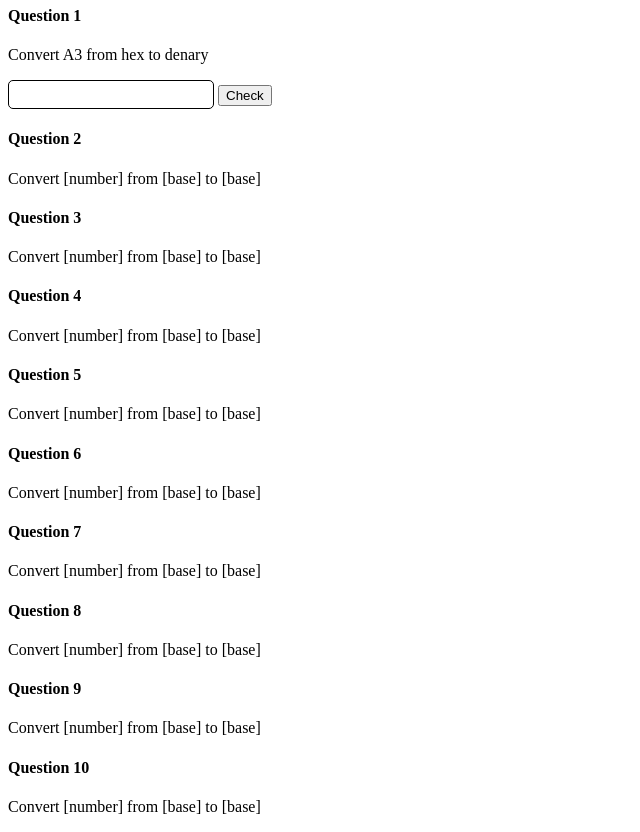
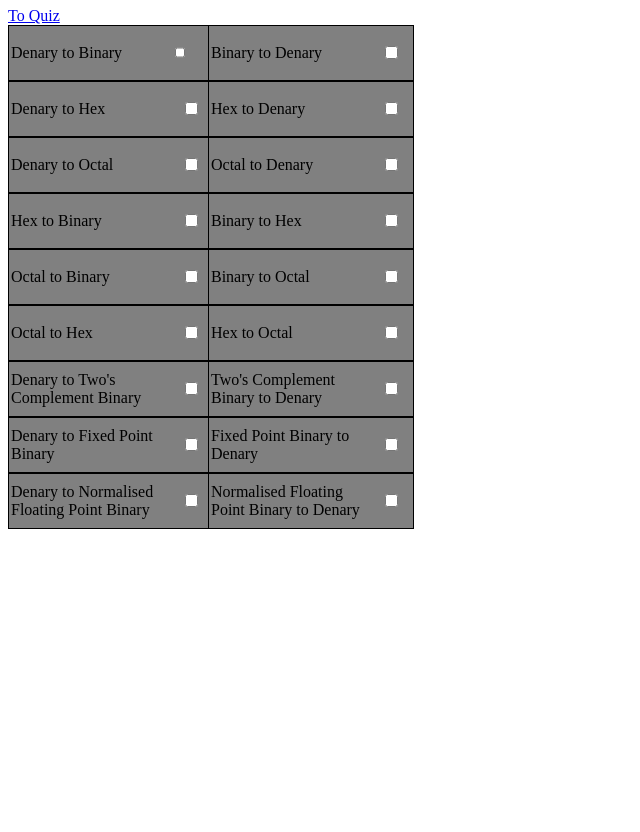
Before and after one commit to ethancstring/binary-practice, a plain HTML site: page index.html in a window 1280 px wide. Shown: the part 73-905 px from the top of the page, without its empty margins (0-640 px from the left). After the commit the page ends 800 px from the top, so only its background shows below. Drawn offline with Linux system fonts and the light colour scheme.

Commit message:
Added homepage with options (not yet working)

```diff
--- a/index.html
+++ b/index.html
@@ -1,34 +1,86 @@
 <!DOCTYPE html>
 <html>
 	<head>
-		<title>Binary Practice</title>
-		<script src="main.js" type="module"></script>
+		<title>Binary/Base Conversions Quizzes</title>
 		<link rel="stylesheet" href="style.css">
+		<script src="startQuiz.js"></script>
 	</head>
 	<body>
-		<h1>Binary Practice</h1>
-		<h4>Question 1</h4>
-		<p>Convert A3 from hex to denary</p>
-		<input type="text" class="answerEntry" id="answerEntry1">
-		<button id="btn1">Check</button>
-                <h4>Question 2</h4>
-                <p>Convert [number] from [base] to [base]</p>
-                <h4>Question 3</h4>
-                <p>Convert [number] from [base] to [base]</p>
-                <h4>Question 4</h4>
-                <p>Convert [number] from [base] to [base]</p>
-                <h4>Question 5</h4>
-                <p>Convert [number] from [base] to [base]</p>
-                <h4>Question 6</h4>
-                <p>Convert [number] from [base] to [base]</p>
-                <h4>Question 7</h4>
-                <p>Convert [number] from [base] to [base]</p>
-                <h4>Question 8</h4>
-                <p>Convert [number] from [base] to [base]</p>
-                <h4>Question 9</h4>
-                <p>Convert [number] from [base] to [base]</p>
-                <h4>Question 10</h4>
-                <p>Convert [number] from [base] to [base]</p>
-
+		<h1>Placeholder</h1>
+		<a href="quiz.html">To Quiz</a>
+		<div id="options">
+			<div class="optionHolder">
+				<p>Denary to Binary</p>
+				<input type="checkbox" id="denarytobinary">
+			</div>
+			<div class="optionHolder">
+	                        <p>Binary to Denary</p>
+	                        <input type="checkbox" id="binarytodenary">
+	                </div>
+	                <div class="optionHolder">
+	                        <p>Denary to Hex</p>
+	                        <input type="checkbox" id="denarytohex">
+	                </div>
+	                <div class="optionHolder">
+	                        <p>Hex to Denary</p>
+	                        <input type="checkbox" id="hextodenary">
+	                </div>
+	                <div class="optionHolder">
+	                        <p>Denary to Octal</p>
+	                        <input type="checkbox" id="denarytooctal">
+	                </div>
+	                <div class="optionHolder">
+	                        <p>Octal to Denary</p>
+	                        <input type="checkbox" id="octaltodenary">
+	                </div>
+	                <div class="optionHolder">
+	                        <p>Hex to Binary</p>
+	                        <input type="checkbox" id="hextobinary">
+	                </div>
+	                <div class="optionHolder">
+	                        <p>Binary to Hex</p>
+	                        <input type="checkbox" id="binarytohex">
+	                </div>
+	                <div class="optionHolder">
+	                        <p>Octal to Binary</p>
+	                        <input type="checkbox" id="octaltobinary">
+	                </div>
+	                <div class="optionHolder">
+	                        <p>Binary to Octal</p>
+	                        <input type="checkbox" id="binarytooctal">
+	                </div>
+	                <div class="optionHolder">
+	                        <p>Octal to Hex</p>
+	                        <input type="checkbox" id="octaltohex">
+	                </div>
+	                <div class="optionHolder">
+	                        <p>Hex to Octal</p>
+	                        <input type="checkbox" id="hextooctal">
+	                </div>
+	                <div class="optionHolder">
+	                        <p>Denary to Two's Complement Binary</p>
+	                        <input type="checkbox" id="denarytotwoscomp">
+	                </div>
+	                <div class="optionHolder">
+	                        <p>Two's Complement Binary to Denary</p>
+	                        <input type="checkbox" id="twoscomptodenary">
+	                </div>
+	                <div class="optionHolder">
+	                        <p>Denary to Fixed Point Binary</p>
+	                        <input type="checkbox" id="denarytofixedpoint">
+	                </div>
+	                <div class="optionHolder">
+	                        <p>Fixed Point Binary to Denary</p>
+	                        <input type="checkbox" id="fixedpointtodenary">
+	                </div>
+	                <div class="optionHolder">
+	                        <p>Denary to Normalised Floating Point Binary</p>
+	                        <input type="checkbox" id="denarytofloatingpoint">
+	                </div>
+		                <div class="optionHolder">
+	                        <p>Normalised Floating Point Binary to Denary</p>
+	                        <input type="checkbox" id="floatingpointtodenary">
+	                </div>
+		</div>
 	</body>
 </html>
--- a/style.css
+++ b/style.css
@@ -5,3 +5,36 @@
 	border: 1px solid black;
 	font-size: 15px;
 }
+
+.optionHolder {
+	display: grid;
+	grid-template-columns: 160px 40px;
+	padding: 2px;
+	margin: 0;
+	width: 200px;
+	height: 50px;
+	border: 1px solid black;
+	background-color: gray;
+	align-items: center;
+}
+
+#options {
+	display: grid;
+	grid-template-columns: 200px 200px;
+	grid-template-rows: auto auto auto auto auto auto auto auto auto;
+	padding: 0;
+	margin: 0;
+	width: 400px;
+	height: 450px;
+}
+
+
+#denarytobinary {
+	width: 10px;
+	height: 10px
+	margin: 0;
+}
+
+p {
+	margin: 0;
+}
```
Also changed, not shown: quiz.html (added, +34 -0 lines).
